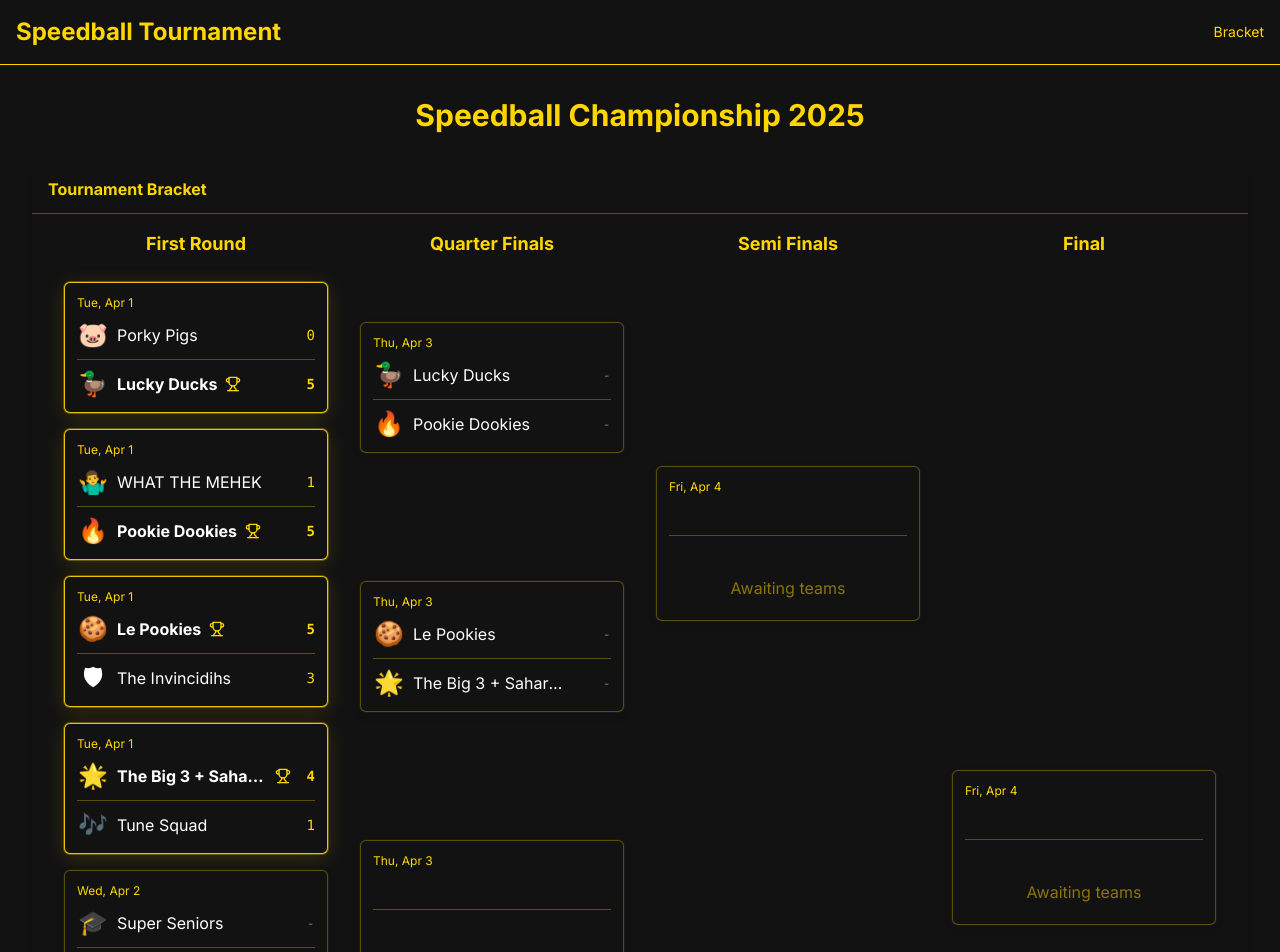
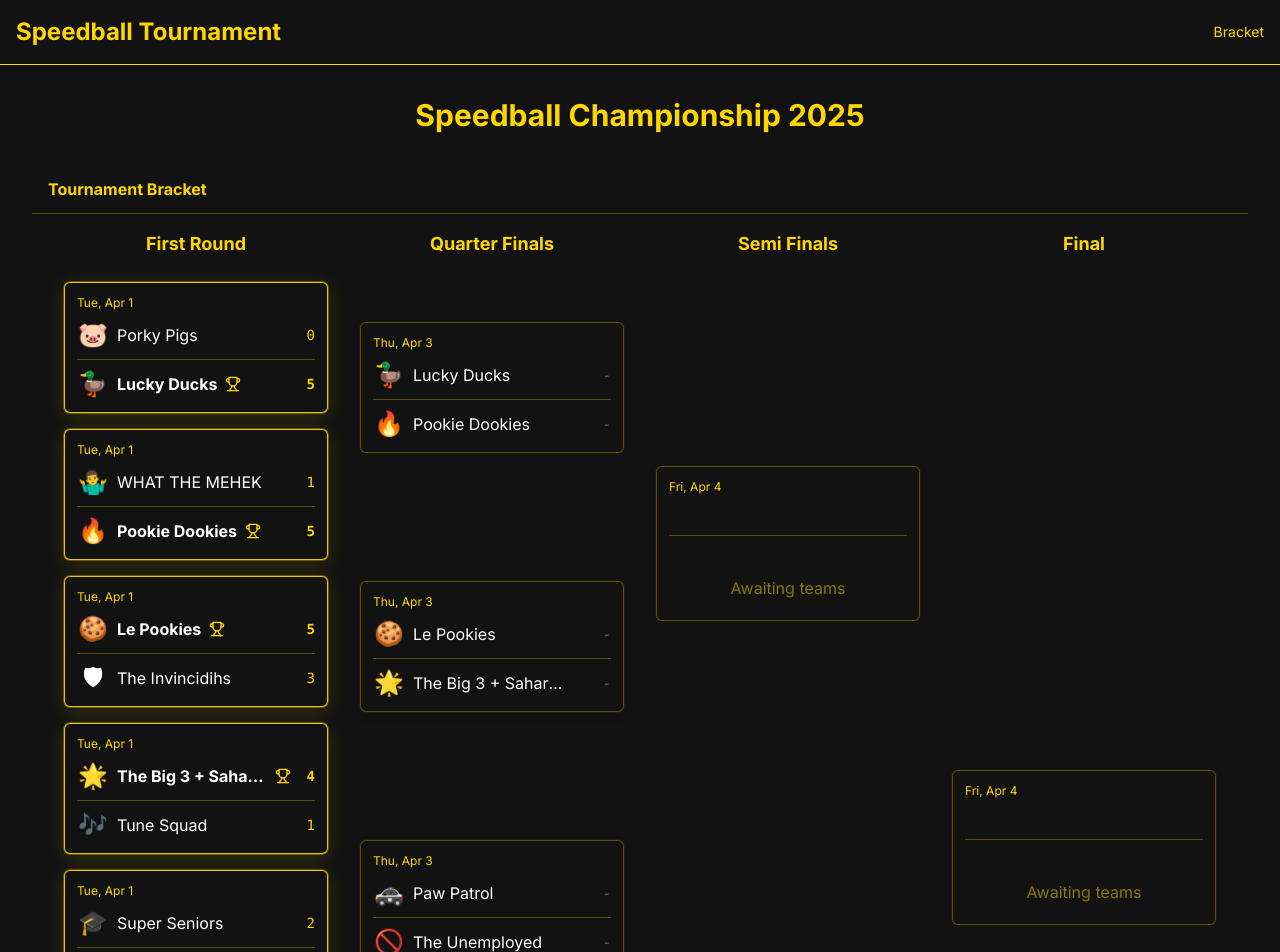
Before and after one commit to jasonhurdonut/falconspeedballgood, a Next.js app: page / in a window 1280 px wide. Shown: the top 952 px of the page. Built offline with nearby package versions, Linux system fonts and the light colour scheme.

Commit message:
Second round update

```diff
--- a/app/layout.tsx
+++ b/app/layout.tsx
@@ -10,8 +10,8 @@ import { ThemeProvider } from "@/components/theme-provider"
 const inter = Inter({ subsets: ["latin"] })
 
 export const metadata: Metadata = {
-  title: "Speedball Tournament Bracket",
-  description: "A professional tournament bracket for speedball competitions",
+  title: "Poolesville High School Speedball Tournament Bracket 2025",
+  description: "Poolesville High School 2025 tournament bracket for speedball competitions",
     generator: 'v0.dev'
 }
 
@@ -31,7 +31,7 @@ export default function RootLayout({
                 <main className="flex-1">{children}</main>
                 <footer className="bg-tournament-black border-t border-tournament-gold py-4">
                   <div className="container mx-auto px-4 text-center text-sm text-tournament-gold/70">
-                    © {new Date().getFullYear()} Speedball Tournament Organizer
+                    © {new Date().getFullYear()} PHS Whole School SGA
                   </div>
                 </footer>
               </div>
--- a/data/initial-data.ts
+++ b/data/initial-data.ts
@@ -84,12 +84,12 @@ export const initialTournamentData: Tournament = {
           matchNumber: 4,
           team1Id: "team9",
           team2Id: "team10",
-          team1Score: null,
-          team2Score: null,
-          winnerId: null,
-          date: "2025-04-02",
-          played: false,
-          status: "upcoming",
+          team1Score: 2,
+          team2Score: 5,
+          winnerId: "team10",
+          date: "2025-04-01",
+          played: true,
+          status: "completed",
         },
         {
           id: "r1m6",
@@ -97,12 +97,12 @@ export const initialTournamentData: Tournament = {
           matchNumber: 5,
           team1Id: "team11",
           team2Id: "team12",
-          team1Score: null,
-          team2Score: null,
-          winnerId: null,
-          date: "2025-04-02",
-          played: false,
-          status: "upcoming",
+          team1Score: 6,
+          team2Score: 3,
+          winnerId: "team11",
+          date: "2025-04-01",
+          played: true,
+          status: "completed",
         },
         {
           id: "r1m7",
@@ -110,12 +110,12 @@ export const initialTournamentData: Tournament = {
           matchNumber: 6,
           team1Id: "team13",
           team2Id: "team14",
-          team1Score: null,
-          team2Score: null,
-          winnerId: null,
-          date: "2025-04-02",
-          played: false,
-          status: "upcoming",
+          team1Score: 4,
+          team2Score: 4,
+          winnerId: "team14",
+          date: "2025-04-01",
+          played: true,
+          status: "completed",
         },
         {
           id: "r1m8",
@@ -123,12 +123,12 @@ export const initialTournamentData: Tournament = {
           matchNumber: 7,
           team1Id: "team15",
           team2Id: "team16",
-          team1Score: null,
-          team2Score: null,
-          winnerId: null,
-          date: "2025-04-02",
-          played: false,
-          status: "upcoming",
+          team1Score: 0,
+          team2Score: 1,
+          winnerId: "team16",
+          date: "2025-04-01",
+          played: true,
+          status: "completed",
         },
       ],
     },
@@ -166,8 +166,8 @@ export const initialTournamentData: Tournament = {
           id: "r2m3",
           round: 2,
           matchNumber: 2,
-          team1Id: null,
-          team2Id: null,
+          team1Id: "team10",
+          team2Id: "team11",
           team1Score: null,
           team2Score: null,
           winnerId: null,
@@ -179,8 +179,8 @@ export const initialTournamentData: Tournament = {
           id: "r2m4",
           round: 2,
           matchNumber: 3,
-          team1Id: null,
-          team2Id: null,
+          team1Id: "team14",
+          team2Id: "team16",
           team1Score: null,
           team2Score: null,
           winnerId: null,
```
